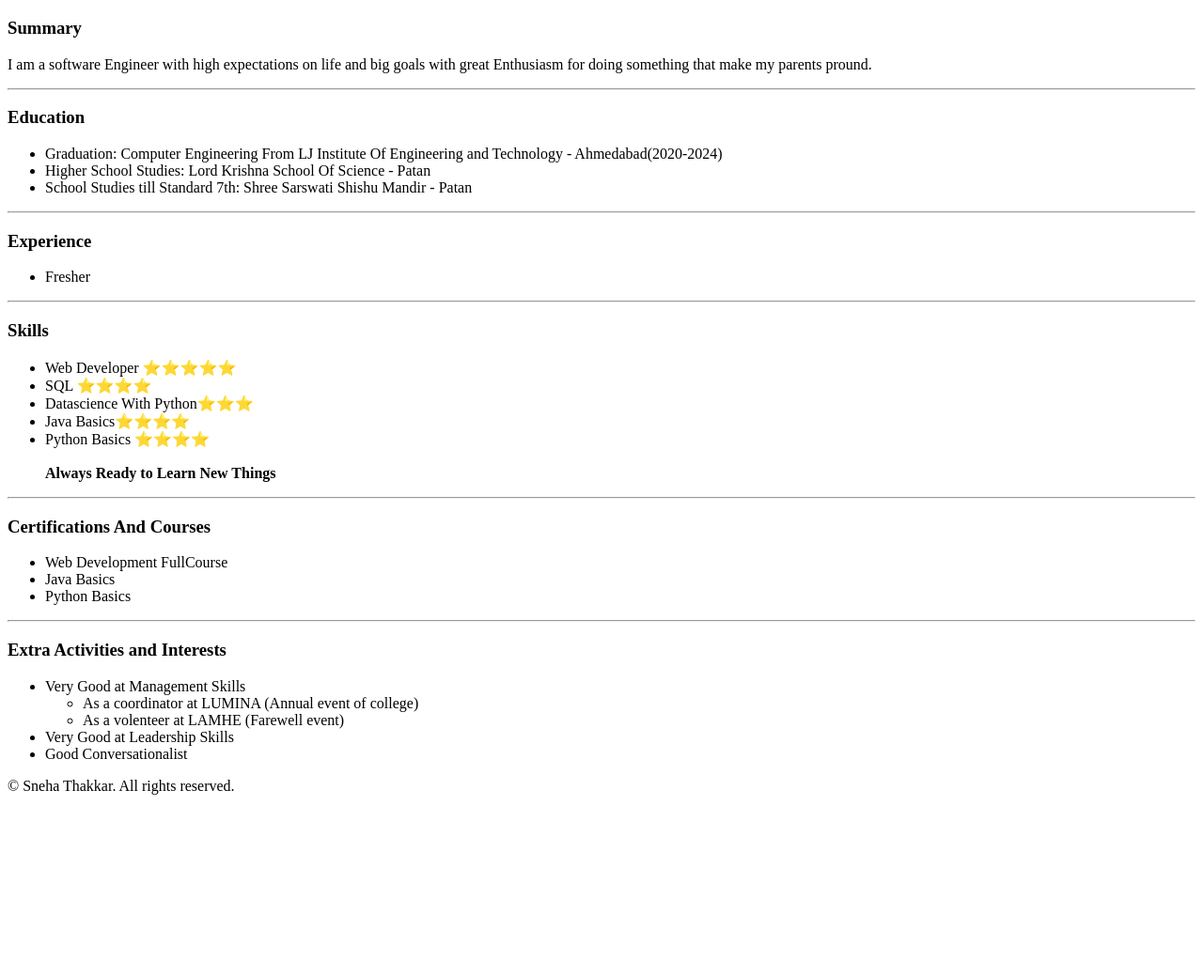
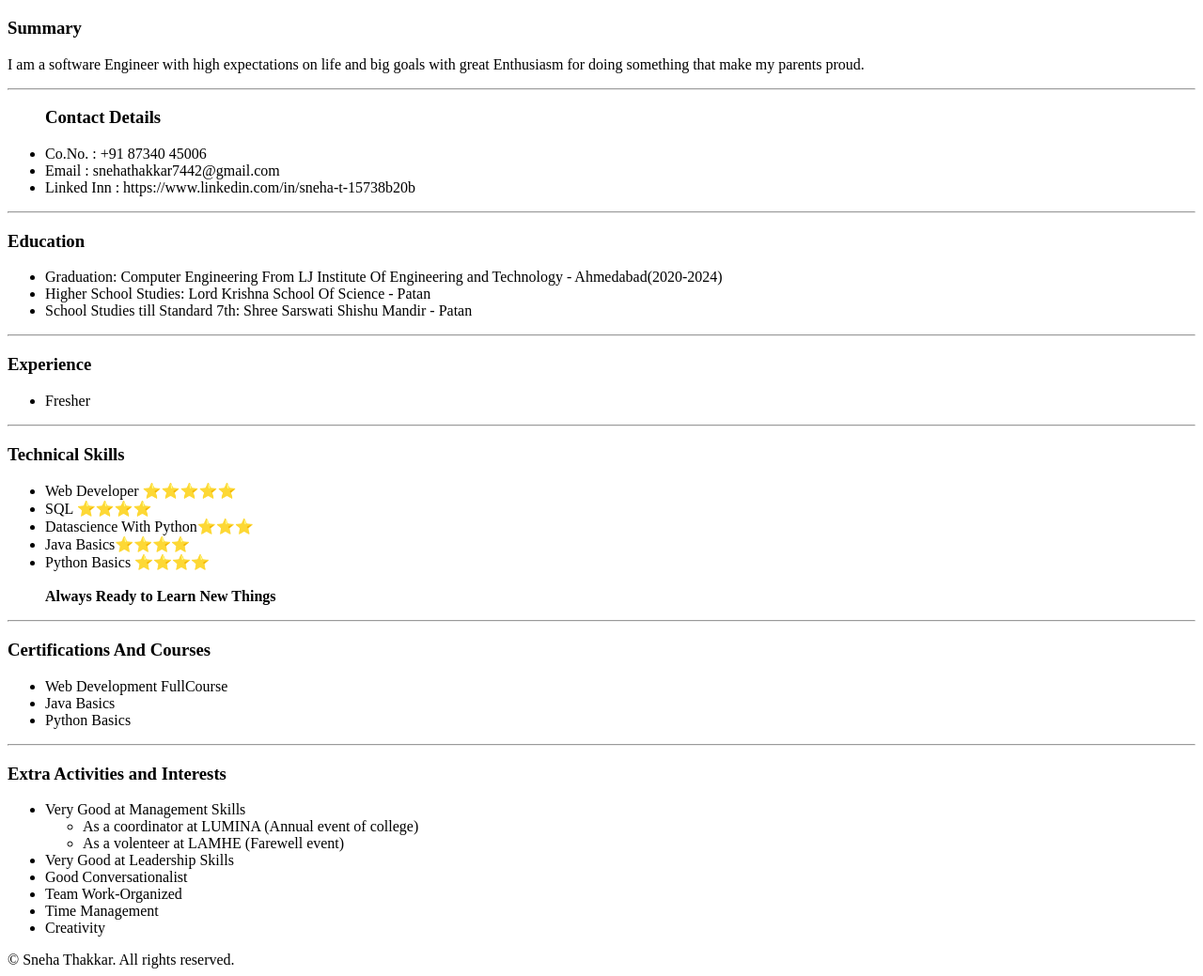
Before and after one commit to Sneha-2009/resume, a plain HTML site: page index.html in a window 1280 px wide. Shown: the part 173-1212 px from the top of the page at 94% size. Before the commit the page ends 1027 px from the top, so only its background shows below. Drawn offline with Linux system fonts and the light colour scheme.

Commit message:
Update index.html

```diff
--- a/index.html
+++ b/index.html
@@ -10,8 +10,17 @@
     <h1>Sneha Thakkar</h1>
 
     <p><h3>Summary</h3>
-    I am a software Engineer with high expectations on life and big goals with great Enthusiasm for doing something that make my parents pround.
+    I am a software Engineer with high expectations on life and big goals with great Enthusiasm for doing something that make my parents proud.
     </p>
+    <hr>
+     <p>
+        <ul><h3>Contact Details</h3>
+        <li>Co.No. : +91 87340 45006</li>
+            <li>Email : snehathakkar7442@gmail.com</li>
+            <li>Linked Inn : https://www.linkedin.com/in/sneha-t-15738b20b</li>
+
+         </ul>
+     </p>
     <hr>
     <h3>Education</h3>
     <p>
@@ -30,7 +39,7 @@
     </p>
     <hr>
     <p>
-        <h3>Skills</h3>
+        <h3>Technical Skills</h3>
         <ul>
             <li>Web Developer ⭐️⭐️⭐️⭐️⭐️</li>
             <li>SQL ⭐️⭐️⭐️⭐️</li>
@@ -63,8 +72,13 @@
             <li>Very Good at Leadership Skills
             </li>
             <li>Good Conversationalist</li>
+            <li>Team Work-Organized</li>
+            <li>Time Management</li>
+            <li>Creativity</li>
         </ul>
     </p>
+
+
     <footer>
         © Sneha Thakkar. All rights reserved.
     </footer>
```
